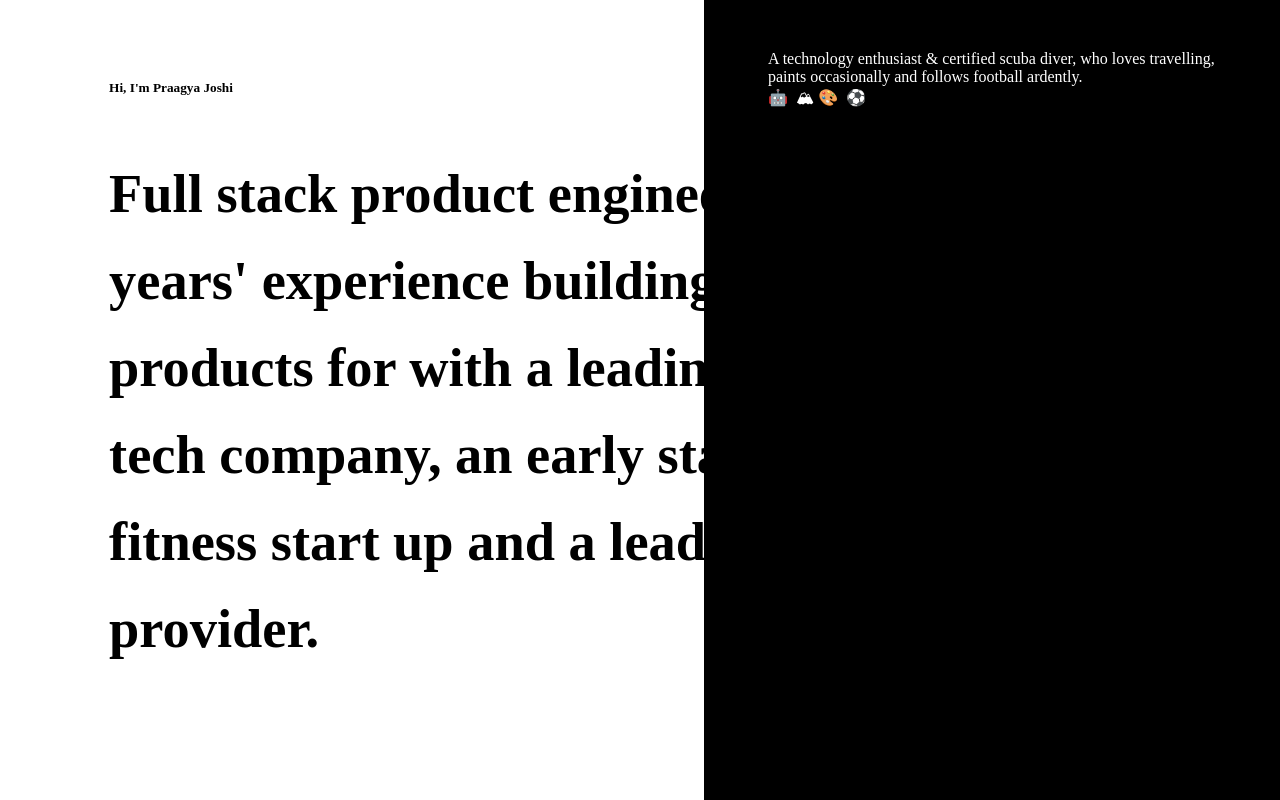
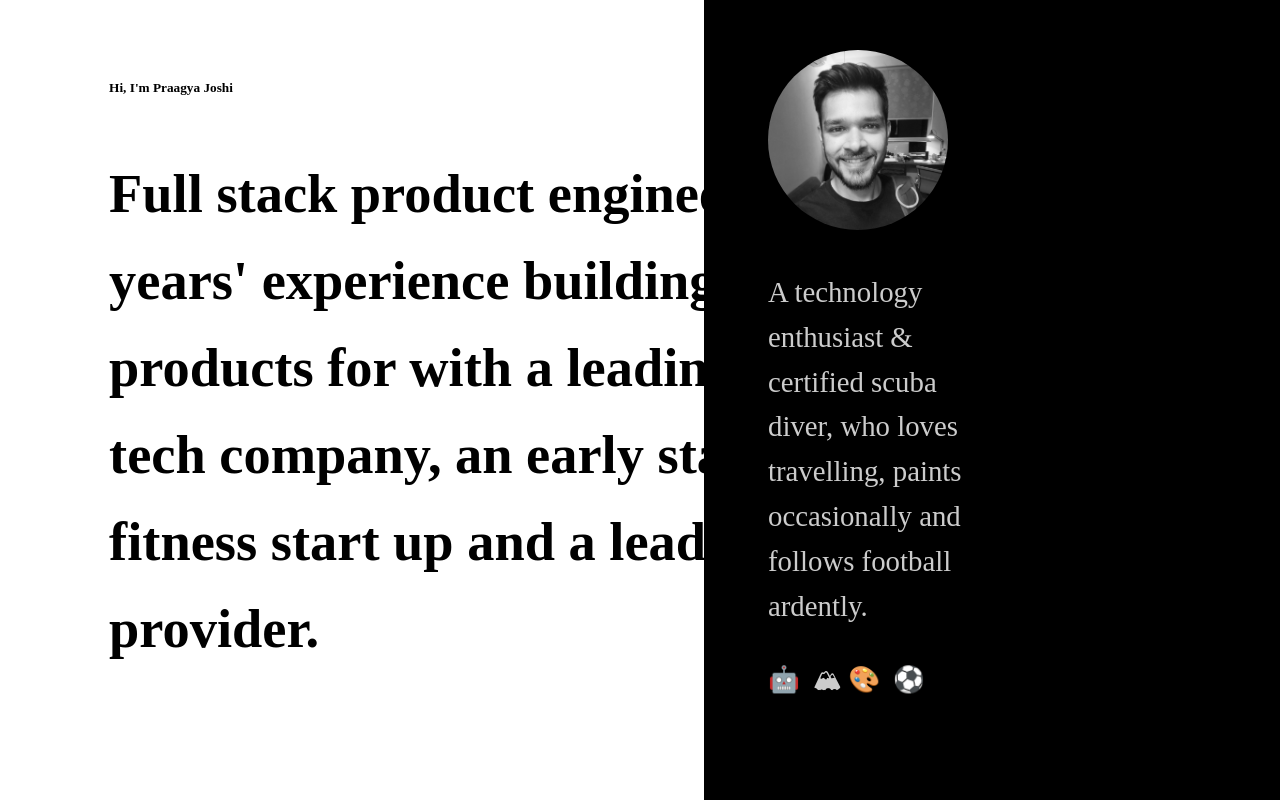
Before and after one commit to yinm/trace-2column-portfolio.surge.sh, a Gatsby site: page / in a window 1280 px wide. Shown: the top 800 px of the page. Built offline with nearby package versions, Linux system fonts and the light colour scheme; Gatsby itself is replaced by a stand-in of ours.

Commit message:
Add styles

```diff
--- a/src/components/Sidebar/About/index.js
+++ b/src/components/Sidebar/About/index.js
@@ -1,6 +1,6 @@
 import React, { Component } from 'react'
 
-// import './style.scss'
+import './style.scss'
 
 class About extends Component {
   render() {
--- /dev/null
+++ b/src/components/Sidebar/About/style.scss
@@ -0,0 +1,78 @@
+@import '../../../assets/scss/main.scss';
+
+$max-width: 230px;
+$margin-bottom: 40px;
+
+.about {
+  color: $gray-color-light;
+
+  .image {
+    width: 180px;
+    max-width: $max-width;
+    height: 180px;
+    background-size: cover;
+    background-image: url(../../../assets/images/praagya.jpg);
+    background-repeat: no-repeat;
+    background-position: center center;
+    border-radius: 50%;
+    overflow: hidden;
+    filter: grayscale(100%);
+    -webkit-filter: grayscale(100%);
+    transition: all .6s ease;
+    margin-bottom: $margin-bottom;
+
+    &:hover {
+      filter: grayscale(0%);
+    }
+  }
+
+  .bio {
+    margin-bottom: $margin-bottom;
+    max-width: $max-width;
+    line-height: 2.8rem;
+    font-size: 1.8rem;
+
+    .emoji {
+      font-size: 1.6rem;
+      padding-top: 30px;
+
+      @include media("retina2x") {
+        font-size: 2.2rem;
+      }
+    }
+  }
+
+  @include media('>small', '<=medium') {
+    .bio {
+      .emoji {
+        font-size: 2.0rem;
+        padding-top: 10px;
+      }
+    }
+  }
+
+  @include media('<=small') {
+    .bio {
+      line-height: 2.0rem;
+      font-size: 1.4rem;
+
+      .emoji {
+        font-size: 1.8rem;
+        padding-top: 10px;
+      }
+    }
+  }
+
+  @include media('<=medium') {
+    text-align: center;
+    margin-bottom: 0px;
+
+    .image {
+      margin: 0 auto $margin-bottom auto;
+    }
+
+    .bio {
+      margin: 0 auto;
+    }
+  }
+}
```
